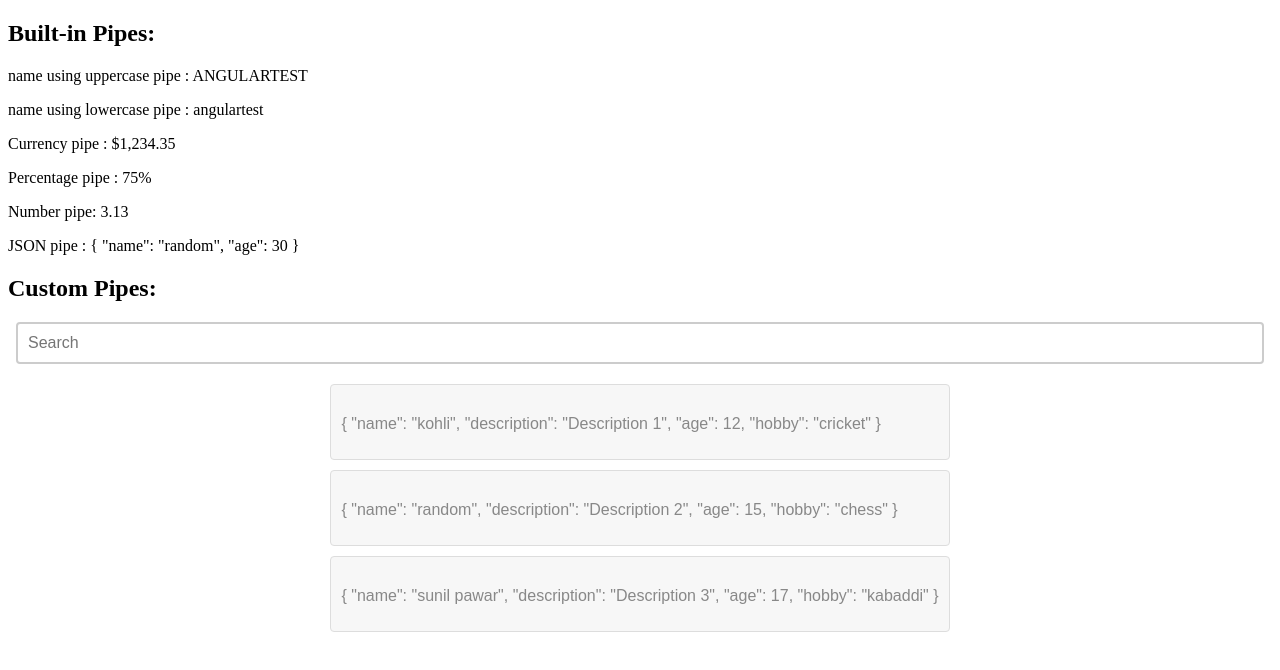
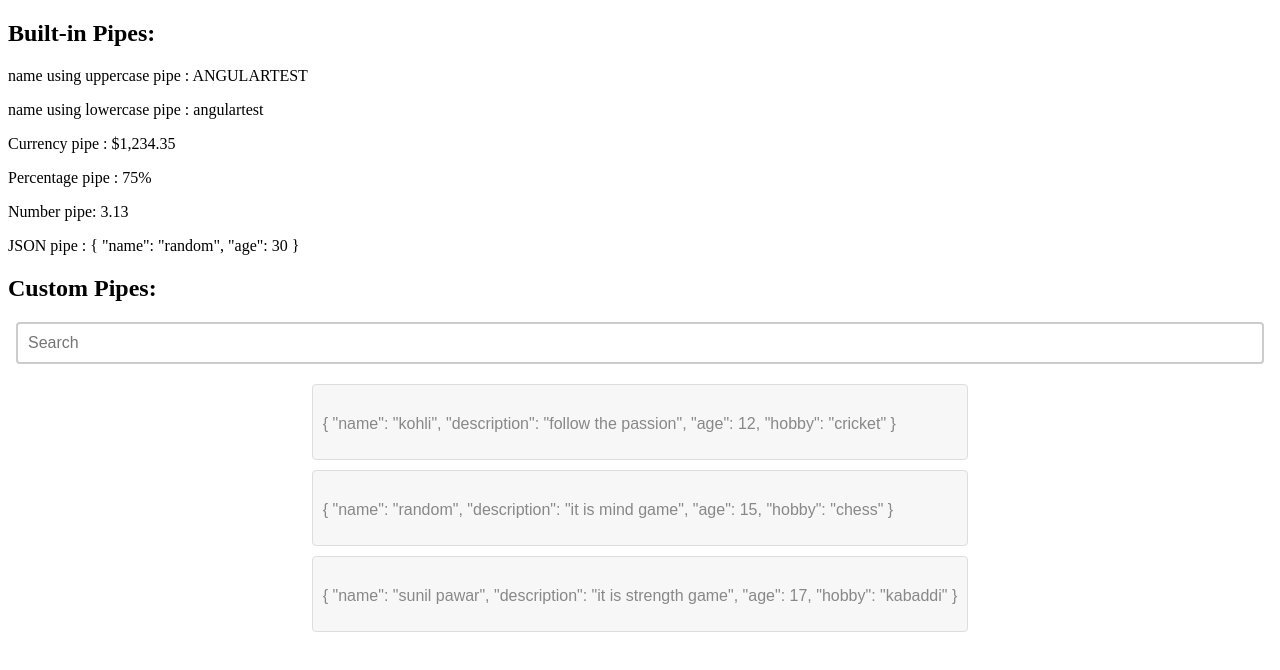
Before and after one commit to bhargav-kalsariya/AngularText, an Angular app: page / in a window 1280 px wide. Shown: the top 670 px of the page. Built offline with nearby package versions, Linux system fonts and the light colour scheme.

Commit message:
change the description

```diff
--- a/src/app/app.component.ts
+++ b/src/app/app.component.ts
@@ -17,19 +17,19 @@ export class AppComponent implements OnInit {
   items: any[] = [
     {
       name: 'kohli',
-      description: 'Description 1',
+      description: 'follow the passion',
       age: 12,
       hobby: 'cricket',
     },
     {
       name: 'random',
-      description: 'Description 2',
+      description: 'it is mind game',
       age: 15,
       hobby: 'chess',
     },
     {
       name: 'sunil pawar',
-      description: 'Description 3',
+      description: 'it is strength game',
       age: 17,
       hobby: 'kabaddi',
     },
```
